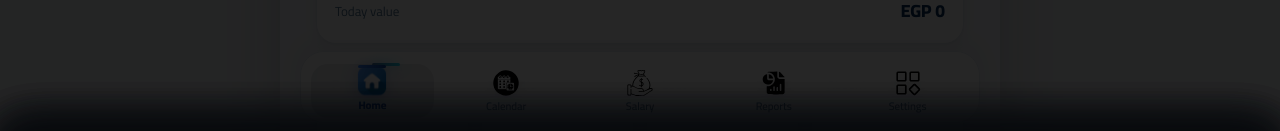
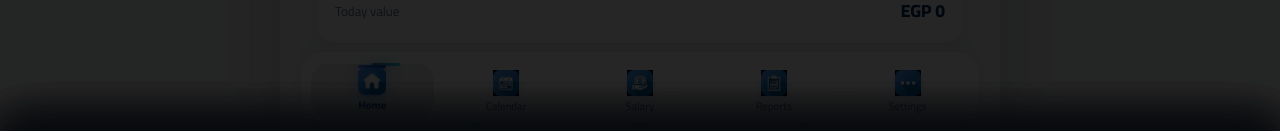
Before and after one commit to anamiir2-collab/SHIFTPRO1, a website: page index.html in a window 1280 px wide. Shown: the part 667-798 px from the top of the page. Drawn offline with Linux system fonts and the light colour scheme.

Commit message:
Update index.html

```diff
--- a/index.html
+++ b/index.html
@@ -436,7 +436,7 @@
     >
     <span class="ic">
       <img
-        src="assets/schedule.svg"
+        src="assets/calendar.png"
         alt=""
         aria-hidden="true"
         >
@@ -451,7 +451,7 @@
     >
     <span class="ic">
       <img
-        src="assets/salary.svg"
+        src="assets/salary.png"
         alt=""
         aria-hidden="true"
         >
@@ -466,7 +466,7 @@
     >
     <span class="ic">
       <img
-        src="assets/report.svg"
+        src="assets/reports.png"
         alt=""
         aria-hidden="true"
         >
@@ -481,7 +481,7 @@
     >
     <span class="ic">
       <img
-        src="assets/application.svg"
+        src="assets/more.png"
         alt=""
         aria-hidden="true"
         >
```
